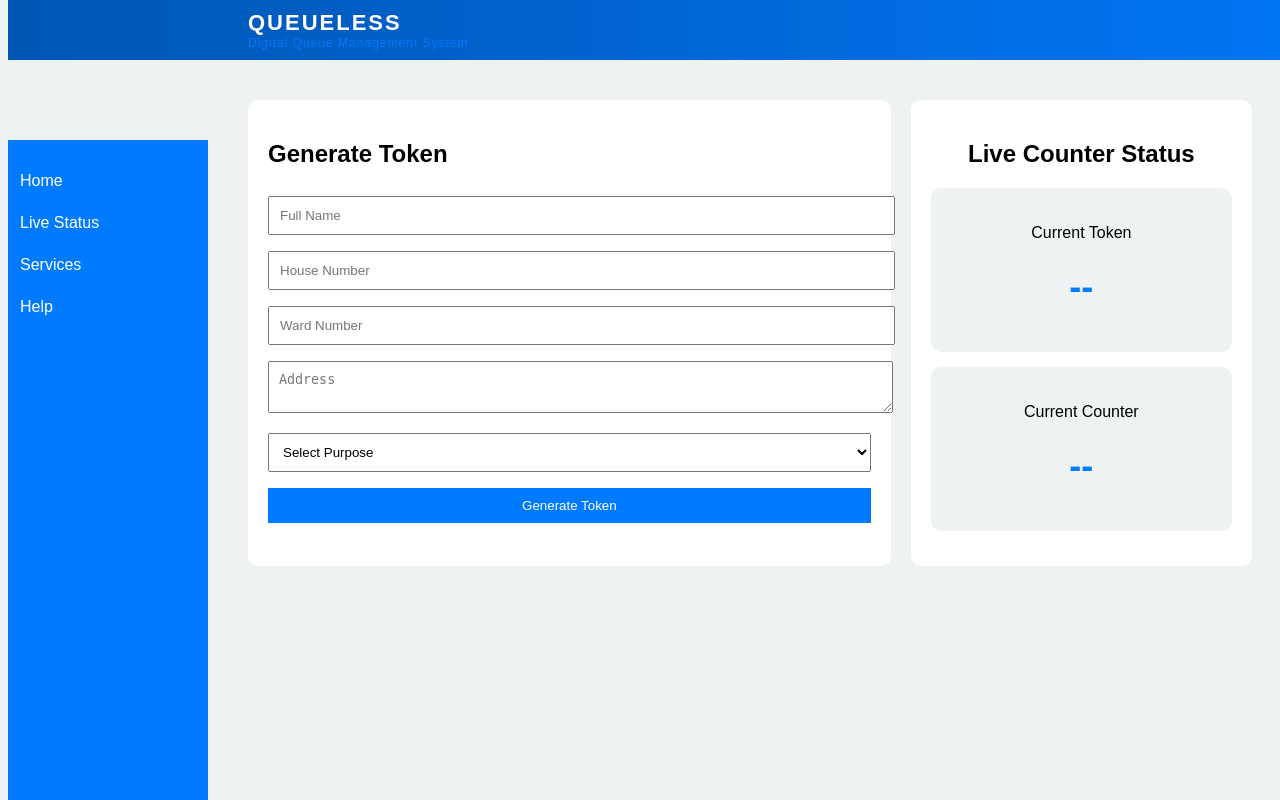
After one commit to aflanargees/QUEUELESS, a Flask app: page /user in a window 1280 px wide. The commit adds this page. Run offline with Flask 3, Linux system fonts and the light colour scheme.

Commit message:
upadated user dashboard UI and token popup

```diff
--- a/app.py
+++ b/app.py
@@ -3,8 +3,12 @@ from flask import Flask, render_template
 app = Flask(__name__)
 
 @app.route("/")
-def home():
-    return render_template("index.html")
+def welcome():
+    return render_template("welcome.html")
+
+@app.route("/user")
+def user():
+    return render_template("user.html")
 
 @app.route("/admin")
 def admin():
--- /dev/null
+++ b/static/script.js
@@ -0,0 +1,39 @@
+// ================= CAPTCHA & OTP (welcome.html) =================
+
+// Generate / Refresh CAPTCHA
+function refreshCaptcha() {
+    document.getElementById("captcha").innerText =
+        Math.random().toString(36).substring(2, 7).toUpperCase();
+}
+
+// Validate CAPTCHA before OTP
+function validateCaptcha() {
+    let shown = document.getElementById("captcha").innerText;
+    let entered = document.getElementById("captchaInput").value;
+
+    if (entered === shown) {
+        document.getElementById("otp").style.display = "block";
+        document.getElementById("verifyBtn").style.display = "block";
+        alert("CAPTCHA verified. OTP generated (demo).");
+    } else {
+        alert("Invalid CAPTCHA. Try again.");
+        refreshCaptcha();
+    }
+}
+
+// Redirect to user page
+function goToUser() {
+    window.location.href = "/user";
+}
+
+
+// ================= TOKEN GENERATION (user.html) =================
+
+// Generate token and update LIVE dashboard
+function generateToken() {
+    let token = Math.floor(Math.random() * 100) + 1;
+    let counter = Math.floor(Math.random() * 5) + 1;
+
+    document.getElementById("liveToken").innerText = token;
+    document.getElementById("liveCounter").innerText = counter;
+}
--- a/static/style.css
+++ b/static/style.css
@@ -1,42 +1,261 @@
-.form-box {
-    background: white;
-    padding: 25px;
-    max-width: 350px;
-    margin: auto;
-    border-radius: 10px;
-    box-shadow: 0 4px 8px rgba(0,0,0,0.1);
+body {
+    font-family: Arial;
+    background: #eef2f3;
 }
 
-.form-box input {
+.container {
+    width: 420px;
+    margin: 60px auto;
+    background: white;
+    padding: 20px;
+    border-radius: 10px;
+    text-align: center;
+}
+
+.box input, textarea, select, button {
     width: 100%;
     padding: 10px;
-    margin-bottom: 15px;
+    margin: 8px 0;
 }
 
-.form-box button {
-    width: 100%;
-    padding: 10px;
-    background: #2f89cf;
+span {
+    color: #007bff;
+}
+
+.captcha-box {
+    display: flex;
+    justify-content: space-between;
+    align-items: center;
+}
+
+.sidebar {
+    width: 200px;
+    height: 100vh;
+    background: #007bff;
+    position: fixed;
+    padding-top: 20px;
+}
+
+.sidebar a {
+    display: block;
+    color: white;
+    padding: 12px;
+    text-decoration: none;
+}
+
+.main {
+    margin-left: 220px;
+    padding: 20px;
+}
+
+button {
+    background: #007bff;
     color: white;
     border: none;
-    border-radius: 5px;
     cursor: pointer;
 }
 
-.token-table {
-    width: 80%;
-    margin: auto;
-    border-collapse: collapse;
+#result {
+    margin-top: 15px;
+    font-weight: bold;
+}
+/* Top Header Bar */
+.topbar {
+    width: 100%;
+    height: 60px;
+    background: linear-gradient(90deg, #0056b3, #007bff);
+    color: white;
+    display: flex;
+    align-items: center;
+    padding-left: 240px; /* aligns with sidebar */
+    position: fixed;
+    top: 0;
+    z-index: 1000;
 }
 
-.token-table th,
-.token-table td {
-    border: 1px solid #ddd;
-    padding: 10px;
+/* Brand styling */
+.brand {
+    font-size: 22px;
+    font-weight: bold;
+    letter-spacing: 2px;
+}
+
+.brand span {
+    display: block;
+    font-size: 12px;
+    font-weight: normal;
+    letter-spacing: 1px;
+    opacity: 0.9;
+}
+
+/* Push main content down */
+.main {
+    margin-top: 80px;
+}
+
+/* Sidebar adjustment */
+.sidebar {
+    margin-top: 60px;
+}
+/* Content Layout */
+.content {
+    margin-left: 220px;
+    margin-top: 80px;
+    display: flex;
+    gap: 20px;
+    padding: 20px;
+}
+
+/* Left Panel */
+.left-panel {
+    flex: 2;
+    background: white;
+    padding: 20px;
+    border-radius: 10px;
+}
+
+/* Right Panel */
+.right-panel {
+    flex: 1;
+    background: white;
+    padding: 20px;
+    border-radius: 10px;
     text-align: center;
 }
 
-.token-table th {
-    background: #2f89cf;
+/* Status Cards */
+.status-box {
+    background: #eef2f3;
+    padding: 20px;
+    margin: 15px 0;
+    border-radius: 10px;
+}
+
+.status-box h1 {
+    font-size: 36px;
+    color: #007bff;
+}
+
+/* Inputs */
+.left-panel input,
+.left-panel textarea,
+.left-panel select,
+.left-panel button {
+    width: 100%;
+    padding: 10px;
+    margin: 8px 0;
+}
+/* Content Layout */
+.content {
+    margin-left: 220px;
+    margin-top: 80px;
+    display: flex;
+    gap: 20px;
+    padding: 20px;
+}
+
+/* Left Panel */
+.left-panel {
+    flex: 2;
+    background: white;
+    padding: 20px;
+    border-radius: 10px;
+}
+
+/* Right Panel */
+.right-panel {
+    flex: 1;
+    background: white;
+    padding: 20px;
+    border-radius: 10px;
+    text-align: center;
+}
+
+/* Status Cards */
+.status-box {
+    background: #eef2f3;
+    padding: 20px;
+    margin: 15px 0;
+    border-radius: 10px;
+}
+
+.status-box h1 {
+    font-size: 36px;
+    color: #007bff;
+}
+
+/* Inputs */
+.left-panel input,
+.left-panel textarea,
+.left-panel select,
+.left-panel button {
+    width: 100%;
+    padding: 10px;
+    margin: 8px 0;
+}
+/* CAPTCHA container */
+.captcha-box {
+    display: flex;
+    justify-content: center;
+    align-items: center;
+    gap: 10px;
+    margin: 10px 0;
+}
+
+/* CAPTCHA text box */
+#captcha {
+    width: 90px;              /* 👈 controls rectangle width */
+    text-align: center;
+    font-weight: bold;
+    font-size: 16px;
+    letter-spacing: 2px;
+    padding: 8px 0;
+    background: #e9f2ff;
+    border: 1px solid #007bff;
+    border-radius: 6px;
+    color: #007bff;
+}
+
+/* Refresh button */
+.refresh-btn {
+    width: 40px;              /* 👈 small square */
+    height: 40px;
+    padding: 0;
+    font-size: 18px;
+    border-radius: 6px;
+    background: #007bff;
     color: white;
+    border: none;
+    cursor: pointer;
 }
+
+.refresh-btn:hover {
+    background: #0056b3;
+}
+/* CAPTCHA refresh button – icon style */
+.captcha-refresh {
+    width: 42px;
+    height: 42px;
+    background: #007bff;
+    color: white;
+    border: none;
+    border-radius: 6px;
+    font-size: 18px;
+    cursor: pointer;
+    display: flex;
+    align-items: center;
+    justify-content: center;
+}
+
+/* Hover effect */
+.captcha-refresh:hover {
+    background: #0056b3;
+}
+/* Reduce input LENGTH (width) on welcome page */
+.container input[type="tel"],
+.container input[type="text"] {
+    width: 85%;           /* 👈 reduce length */
+    margin-left: auto;
+    margin-right: auto;
+    display: block;
+}
--- /dev/null
+++ b/templates/user.html
@@ -0,0 +1,72 @@
+<!DOCTYPE html>
+<html>
+<head>
+    <title>User Dashboard</title>
+    <link rel="stylesheet" href="{{ url_for('static', filename='style.css') }}">
+</head>
+<body>
+
+<!-- Top Header -->
+<div class="topbar">
+    <div class="brand">
+        QUEUELESS
+        <span>Digital Queue Management System</span>
+    </div>
+</div>
+
+<!-- Sidebar -->
+<div class="sidebar">
+    <a href="/">Home</a>
+    <a href="#">Live Status</a>
+    <a href="#">Services</a>
+    <a href="#">Help</a>
+</div>
+
+<!-- Main Content -->
+<div class="content">
+
+    <!-- LEFT SIDE: Token Generation -->
+    <div class="left-panel">
+        <h2>Generate Token</h2>
+
+        <input type="text" placeholder="Full Name">
+        <input type="text" placeholder="House Number">
+        <input type="text" placeholder="Ward Number">
+        <textarea placeholder="Address"></textarea>
+
+        <select>
+            <option>Select Purpose</option>
+            <option>Birth Certificate</option>
+            <option>Death Certificate</option>
+            <option>Income Certificate</option>
+            <option>Caste Certificate</option>
+            <option>Residence Certificate</option>
+            <option>Marriage Registration</option>
+            <option>Pension Services</option>
+            <option>Property Tax</option>
+            <option>Complaints</option>
+        </select>
+
+        <button onclick="generateToken()">Generate Token</button>
+    </div>
+
+    <!-- RIGHT SIDE: Live Dashboard -->
+    <div class="right-panel">
+        <h2>Live Counter Status</h2>
+
+        <div class="status-box">
+            <p>Current Token</p>
+            <h1 id="liveToken">--</h1>
+        </div>
+
+        <div class="status-box">
+            <p>Current Counter</p>
+            <h1 id="liveCounter">--</h1>
+        </div>
+    </div>
+
+</div>
+
+<script src="{{ url_for('static', filename='script.js') }}"></script>
+</body>
+</html>
```
Also changed, not shown: templates/index.html (deleted, +0 -63 lines), templates/welcome.html (added, +36 -0 lines).
